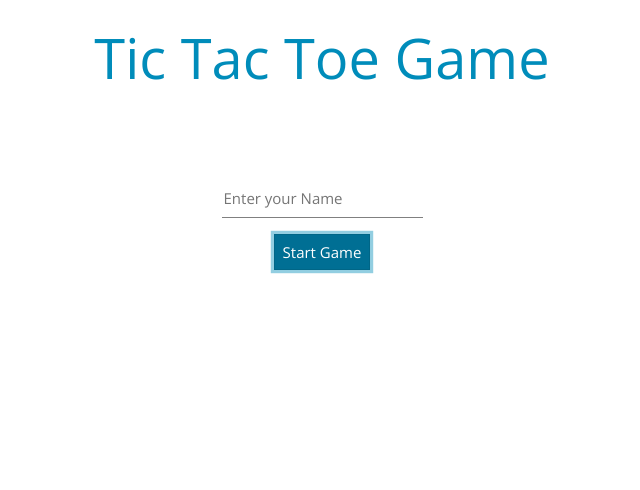
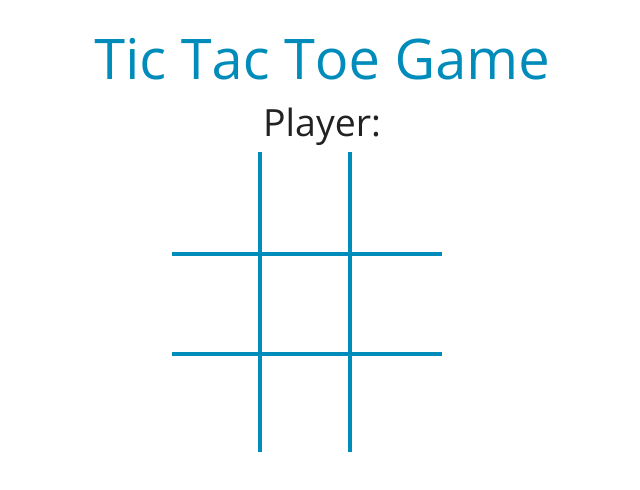
Before and after one commit to IBUNHABIBU/tic-tac-toe-game, a plain HTML site: page index.html in a window 1280 px wide. Both pictures are taken after a click on the button "Start Game". Shown: the whole page, without its empty margins (318-958 px from the left). Drawn offline with nearby package versions, Linux system fonts and the light colour scheme.

Commit message:
adding the name of the player

```diff
--- a/Asset/CSS/style.css
+++ b/Asset/CSS/style.css
@@ -52,15 +52,16 @@
   align-items: center;
   padding: 5rem;
 }
-.start button {
-  margin: 1rem;
-}
+
+.start button { margin: 1rem; }
+
 #input {
   border: none;
   height: 2.4rem;
   border-bottom: 1px solid gray;
   outline: none;
 }
-.start.show {
-  display: flex;
-}
+
+.start.show { display: flex; }
+
+.board.show { display: flex;}
--- a/app.js
+++ b/app.js
@@ -2,14 +2,17 @@ const cells = document.querySelectorAll('.cell');
 const winningMsg = document.querySelector('.winning-msg');
 const winData = document.querySelector('[data-win-text]');
 const input = document.getElementById('input');
-const start = document.getElementById('submit');
+const button = document.getElementById('submit');
+const start = document.querySelector('.start')
+const board = document.querySelector('.board');
 function displayName(){
   const inputValue = input.value;
   const name = document.querySelector('.name');
-  name.innerHTML = `<h1 class="text-center">${inputValue}</h1>`;
+  name.innerHTML = `<h1 class="text-center">Player: ${inputValue}</h1>`;
   start.classList.remove('show');
+  board.classList.add('show');
 }
-start.addEventListener('click', displayName)
+button.addEventListener('click', displayName)
 function Board() {
   const positions = Array.from(cells);
   const checkForWinner = () => {
```
